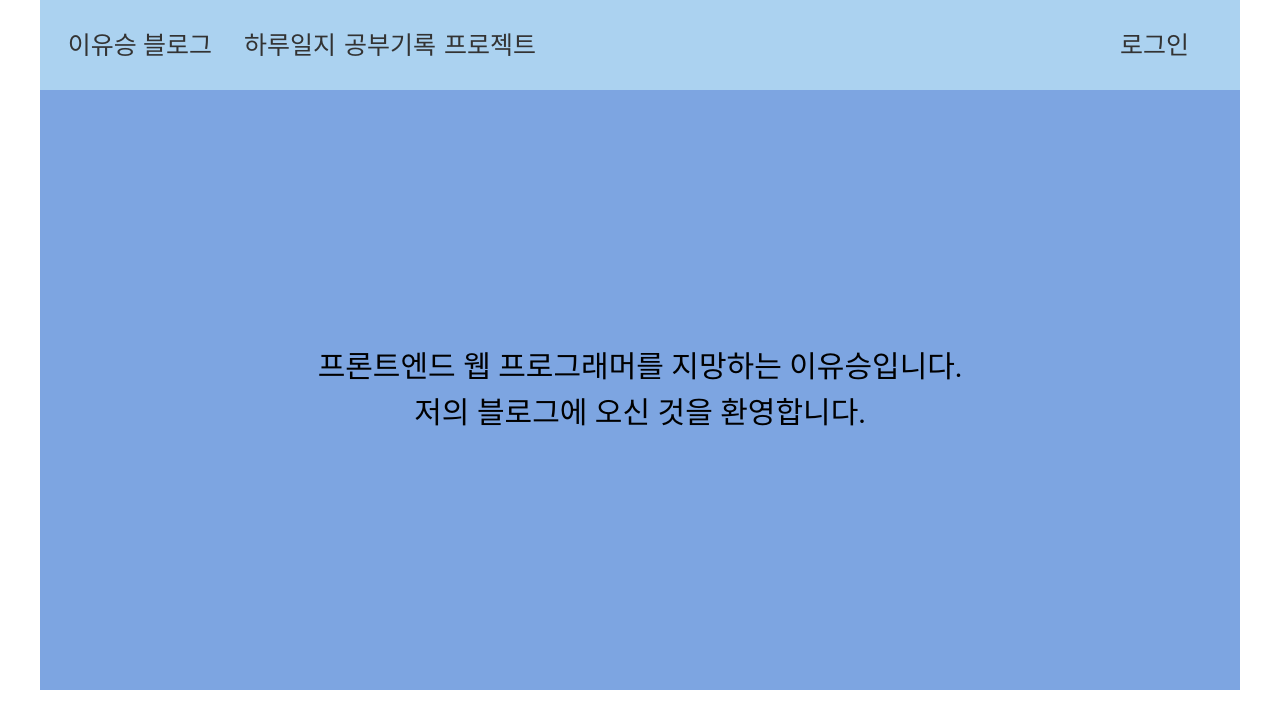
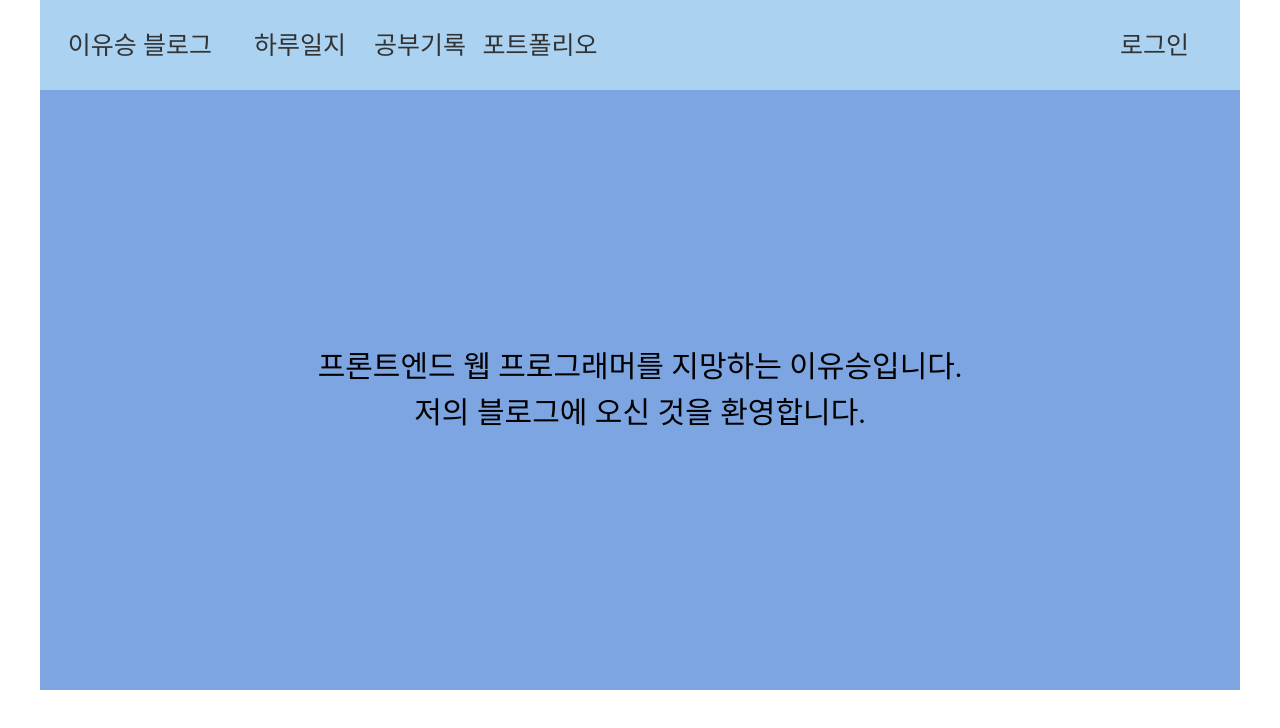
Before and after one commit to Akows/prj06myBlog, a React (Create React App) app in the folder frontend/: page / in a window 1280 px wide. Shown: the top 728 px of the page. Built offline with nearby package versions, Linux system fonts and the light colour scheme; no server answers; the HTML template or start-up script is replaced by a standard one; a web font is replaced by a local one.

Commit message:
[상단 메뉴바] - 프로젝트 페이지를 포트폴리오 페이지로 명칭을 변경함.

```diff
--- a/frontend/src/Components/AppMenu.css
+++ b/frontend/src/Components/AppMenu.css
@@ -45,7 +45,7 @@
     justify-content: left;
 }
     .appmenubutton > a {
-        width: 100px;
+        width: 120px;
         height: 100%;
 
         display: flex;
--- a/frontend/src/Components/AppMenu.js
+++ b/frontend/src/Components/AppMenu.js
@@ -42,7 +42,7 @@ const AppMenu = () => {
                     <p>공부기록</p> <div className='mystudyrecordicon'/>
                 </Link>
                 <Link className='appmenuatag' to={'/myproject'}>
-                    <p>프로젝트</p> <div className='myprojecticon'/>
+                    <p>포트폴리오</p> <div className='myprojecticon'/>
                 </Link>
             </div>
 
```
